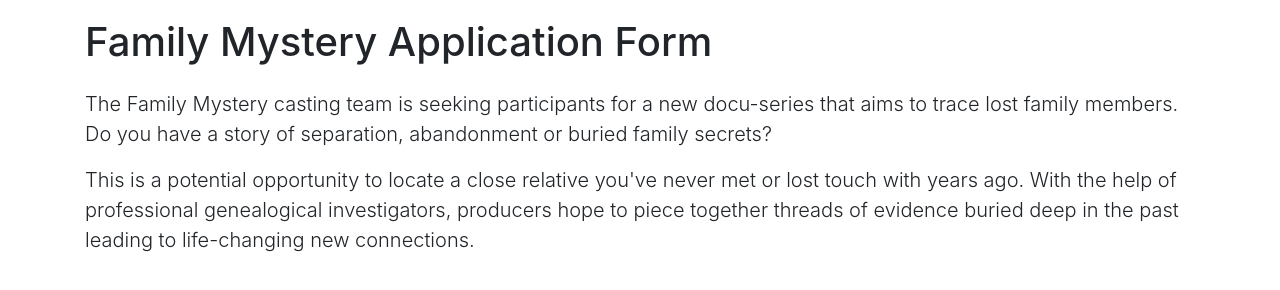
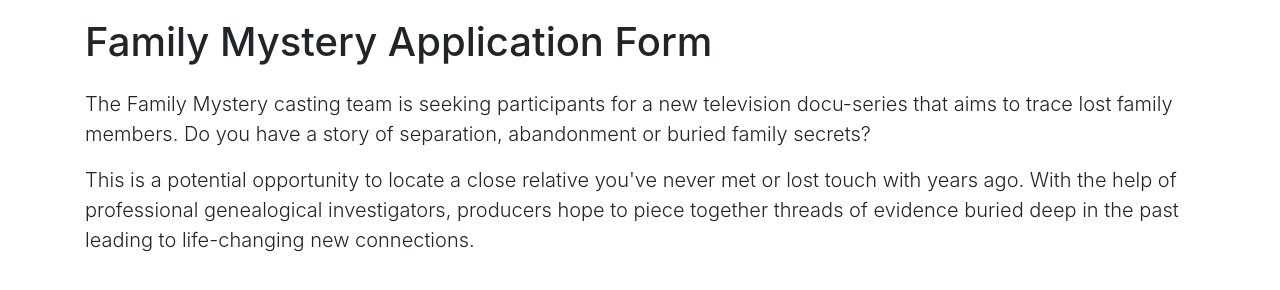
Before and after one commit to wb-familymysterycasting-site/wb-familymysterycasting-site, a plain HTML site: page index.html in a window 1280 px wide. Shown: the part 550-840 px from the top of the page. Drawn offline with nearby package versions, Linux system fonts and the light colour scheme.

Commit message:
Update index.html

```diff
--- a/index.html
+++ b/index.html
@@ -7,7 +7,7 @@
 
     <title>Family Mystery Casting</title>
     <meta name="keywords" content="Family Mystery, Shed Media, Casting, Casting Call, Family Secrets" />
-    <meta name="description" content="The Family Mystery casting team is seeking participants for a new docu-series that aims to trace lost family members. Do you have a story of separation, abandonment or buried family secrets?" />
+    <meta name="description" content="The Family Mystery casting team is seeking participants for a new television docu-series that aims to trace lost family members. Do you have a story of separation, abandonment or buried family secrets?" />
     <meta name="robots" content="index,follow"/>
     <meta property="og:site_name" content="Famly Mystery Casting"/>
     <meta property="og:title" content="Famly Mystery Casting"/>
@@ -96,7 +96,7 @@
 
       <h1>Family Mystery Application Form</h1>
 
-      <p class="lead">The Family Mystery casting team is seeking participants for a new docu-series that aims to trace lost family members. Do you have a story of separation, abandonment or buried family secrets?</h5>
+      <p class="lead">The Family Mystery casting team is seeking participants for a new television docu-series that aims to trace lost family members. Do you have a story of separation, abandonment or buried family secrets?</h5>
 
       <p class="lead">This is a potential opportunity to locate a close relative you've never met or lost touch with years ago.  With the help of professional genealogical investigators, producers hope to piece together threads of evidence buried deep in the past leading to life-changing new connections.</p>
 
```
